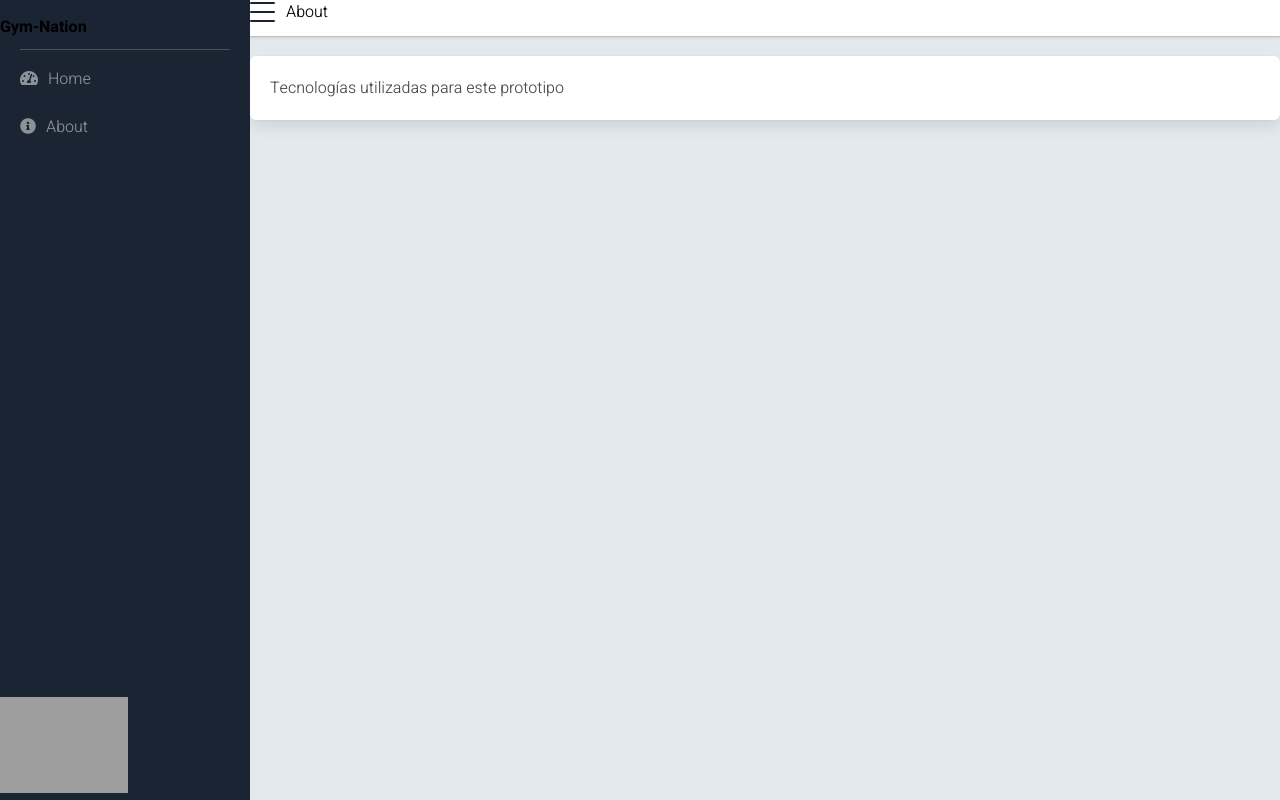
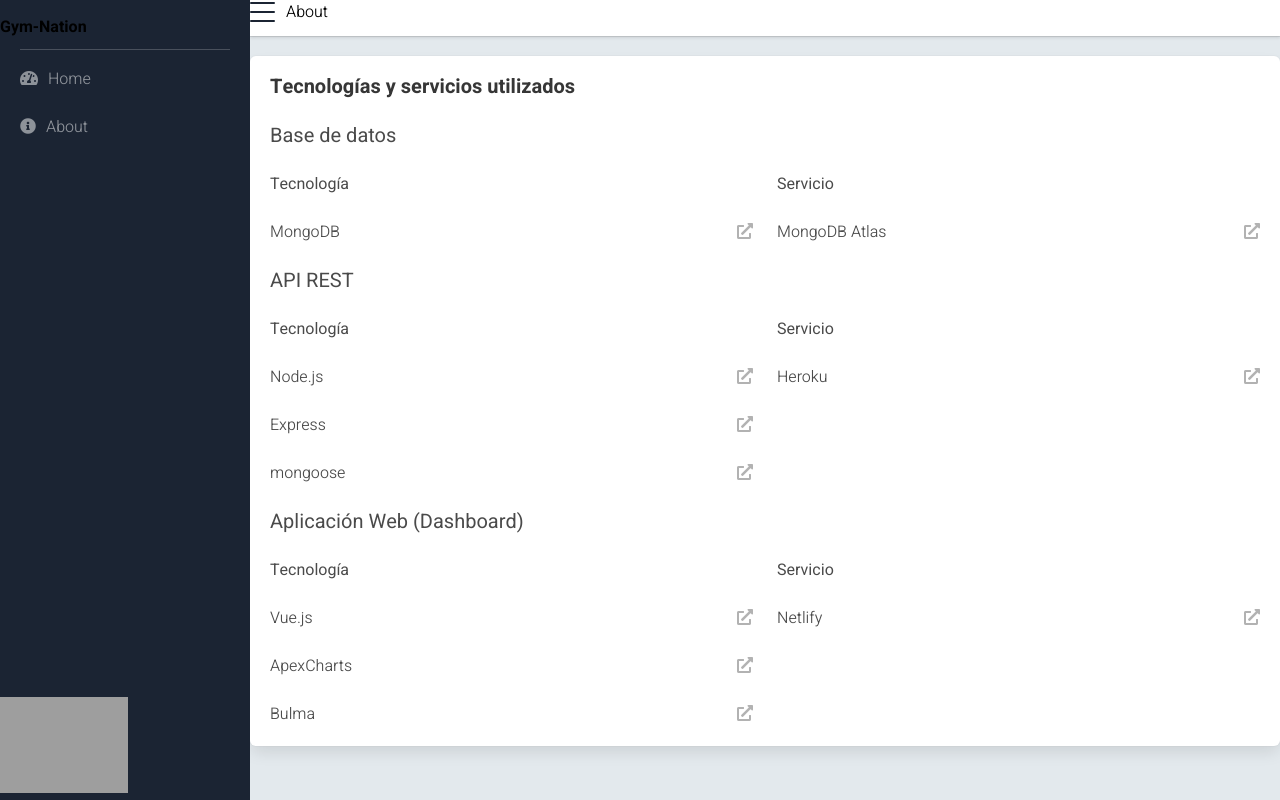
Before and after one commit to Hanzuk/dashboard, a Vue app: page /about in a window 1280 px wide. Built offline with nearby package versions, Linux system fonts and the light colour scheme; grey boxes are pictures that could not be loaded.

Commit message:
About page ready

```diff
--- a/src/App.vue
+++ b/src/App.vue
@@ -21,6 +21,8 @@
 @import 'bulma/sass/grid/columns.sass';
 @import 'bulma/sass/elements/form.sass';
 @import 'bulma/sass/elements/box.sass';
+@import 'bulma/sass/elements/table.sass';
+@import 'bulma/sass/elements/title.sass';
 
 :root {
   --sidebar-width: 250px;
@@ -155,7 +157,10 @@
   padding-left: 0;
 }
 
-.box-title,
+.box-title {
+  font-weight: 400;
+}
+
 .box-subtitle {
   font-weight: 300;
 }
--- a/src/views/About.vue
+++ b/src/views/About.vue
@@ -20,11 +20,144 @@
     </div>
     <div class="content">
       <div class="columns is-marginless">
-        <div class="column">
+        <div class="column is-full">
           <div class="box">
-            <p class="box-title is-size-5-desktop">
-              Tecnologías utilizadas para este prototipo
-            </p>
+            <div class="columns is-marginless">
+              <div class="column">
+                <h2 class="box-title title is-5 font-bold">
+                  Tecnologías y servicios utilizados
+                </h2>
+              </div>
+            </div>
+            <!-- Inicio tecnologias y servicios para base de datos -->
+            <div class="columns is-mobile is-multiline is-marginless">
+              <div class="column is-full">
+                <h1 class="subtitle is-5">Base de datos</h1>
+              </div>
+              <div class="column is-half">
+                <div class="columns is-multiline is-marginless">
+                  <div class="column is-full">
+                    <h1 class="is-size-5">Tecnología</h1>
+                  </div>
+                  <div class="column flex-sb">
+                    <p class="font-light">MongoDB</p>
+                    <a
+                      href="https://www.mongodb.com/es/what-is-mongodb"
+                      target="_blank"
+                    >
+                      <i class="fas fa-external-link-alt"></i>
+                    </a>
+                  </div>
+                </div>
+              </div>
+              <div class="column is-half">
+                <div class="columns is-multiline is-marginless">
+                  <div class="column is-full">
+                    <h1>Servicio</h1>
+                  </div>
+                  <div class="column flex-sb">
+                    <p class="font-light">MongoDB Atlas</p>
+                    <a
+                      href="https://www.mongodb.com/es/cloud/atlas"
+                      target="_blank"
+                    >
+                      <i class="fas fa-external-link-alt"></i>
+                    </a>
+                  </div>
+                </div>
+              </div>
+            </div>
+            <!-- Fin tecnologias y servicios para base de datos -->
+            <!-- Inicio tecnologias y servicios para API REST -->
+            <div class="columns is-mobile is-multiline is-marginless">
+              <div class="column is-full">
+                <h1 class="subtitle is-5">API REST</h1>
+              </div>
+              <div class="column is-half">
+                <div class="columns is-multiline is-marginless">
+                  <div class="column is-full">
+                    <h1>Tecnología</h1>
+                  </div>
+                  <div class="column is-full flex-sb">
+                    <p class="font-light">Node.js</p>
+                    <a href="https://nodejs.org/es/" target="_blank">
+                      <i class="fas fa-external-link-alt"></i>
+                    </a>
+                  </div>
+                  <div class="column is-full flex-sb">
+                    <p class="font-light">Express</p>
+                    <a href="https://expressjs.com/" target="_blank">
+                      <i class="fas fa-external-link-alt"></i>
+                    </a>
+                  </div>
+                  <div class="column is-full flex-sb">
+                    <p class="font-light">mongoose</p>
+                    <a href="https://mongoosejs.com/" target="_blank">
+                      <i class="fas fa-external-link-alt"></i>
+                    </a>
+                  </div>
+                </div>
+              </div>
+              <div class="column is-half">
+                <div class="columns is-multiline is-marginless">
+                  <div class="column is-full">
+                    <h1>Servicio</h1>
+                  </div>
+                  <div class="column flex-sb">
+                    <p class="font-light">Heroku</p>
+                    <a href="https://www.heroku.com/what" target="_blank">
+                      <i class="fas fa-external-link-alt"></i>
+                    </a>
+                  </div>
+                </div>
+              </div>
+            </div>
+            <!-- Fin tecnologias y servicios para API REST -->
+            <!-- Inicio tecnologias y servicios para Aplicación Web (Dashboard) -->
+            <div class="columns is-mobile is-multiline is-marginless">
+              <div class="column is-full">
+                <h1 class="subtitle is-5">Aplicación Web (Dashboard)</h1>
+              </div>
+              <div class="column is-half">
+                <div class="columns is-multiline is-marginless">
+                  <div class="column is-full">
+                    <h1>Tecnología</h1>
+                  </div>
+                  <div class="column is-full flex-sb">
+                    <p class="font-light">Vue.js</p>
+                    <a href="https://vuejs.org/" target="_blank">
+                      <i class="fas fa-external-link-alt"></i>
+                    </a>
+                  </div>
+                  <div class="column is-full flex-sb">
+                    <p class="font-light">ApexCharts</p>
+                    <a href="https://apexcharts.com/" target="_blank">
+                      <i class="fas fa-external-link-alt"></i>
+                    </a>
+                  </div>
+                  <div class="column is-full flex-sb">
+                    <p class="font-light">Bulma</p>
+                    <a href="https://bulma.io/" target="_blank">
+                      <i class="fas fa-external-link-alt"></i>
+                    </a>
+                  </div>
+                </div>
+              </div>
+              <div class="column is-half">
+                <div class="columns is-multiline is-marginless">
+                  <div class="column is-full">
+                    <h1>Servicio</h1>
+                  </div>
+                  <div class="column flex-sb">
+                    <p class="font-light">Netlify</p>
+                    <a href="https://www.netlify.com/about/" target="_blank">
+                      <i class="fas fa-external-link-alt"></i>
+                    </a>
+                  </div>
+                </div>
+              </div>
+            </div>
+            <!-- Fin tecnologias y servicios para Aplicación Web (Dashboard) -->
           </div>
         </div>
       </div>
@@ -44,3 +177,31 @@
   }
 }
 </script>
+
+<style lang="scss">
+.flex-sb {
+  display: flex;
+  justify-content: space-between;
+}
+
+.font-light {
+  font-weight: 200;
+}
+
+.font-regular {
+  font-weight: 400;
+}
+
+.font-bold {
+  font-weight: 700;
+}
+
+a {
+  color: rgba(#000000, 0.3);
+  transition: all 0.5s ease-in-out;
+
+  &:hover {
+    color: rgba(#000000, 0.6);
+  }
+}
+</style>
--- a/src/views/Home.vue
+++ b/src/views/Home.vue
@@ -30,13 +30,13 @@
       <div class="columns is-marginless">
         <div class="column">
           <div class="box">
-            <p class="box-title is-size-5-desktop">Ingresos</p>
+            <p class="box-title is-size-5-mobile is-size-4-desktop">Ingresos</p>
             <Income />
           </div>
         </div>
         <div class="column">
           <div class="box">
-            <p class="box-title is-size-5-desktop">Gastos</p>
+            <p class="box-title is-size-5-mobile is-size-4-desktop">Gastos</p>
             <ExpensesByPeriod />
           </div>
         </div>
@@ -44,7 +44,7 @@
       <div class="columns is-marginless">
         <div class="column">
           <div class="box">
-            <p class="box-title is-size-5-desktop">Utilidad</p>
+            <p class="box-title is-size-5-mobile is-size-4-desktop">Utilidad</p>
             <Utility />
           </div>
         </div>
@@ -54,7 +54,9 @@
           <div class="box">
             <div class="columns is-mobile is-marginless">
               <div class="column is-paddingless">
-                <p class="box-title is-size-5-desktop">Clientes por sede</p>
+                <p class="box-title is-size-5-mobile is-size-4-desktop">
+                  Clientes por sede
+                </p>
                 <p class="box-subtitle is-size-7">Mínimo: 4000 | Meta: 6800</p>
               </div>
               <div class="column is-3-desktop is-paddingless">
@@ -68,7 +70,9 @@
           <div class="box">
             <div class="columns is-marginless">
               <div class="column is-paddingless">
-                <p class="box-title is-size-5-desktop">Gastos por sede</p>
+                <p class="box-title is-size-5-mobile is-size-4-desktop">
+                  Gastos por sede
+                </p>
                 <p class="box-subtitle is-size-7">Gastos totales a la fecha</p>
               </div>
             </div>
```
